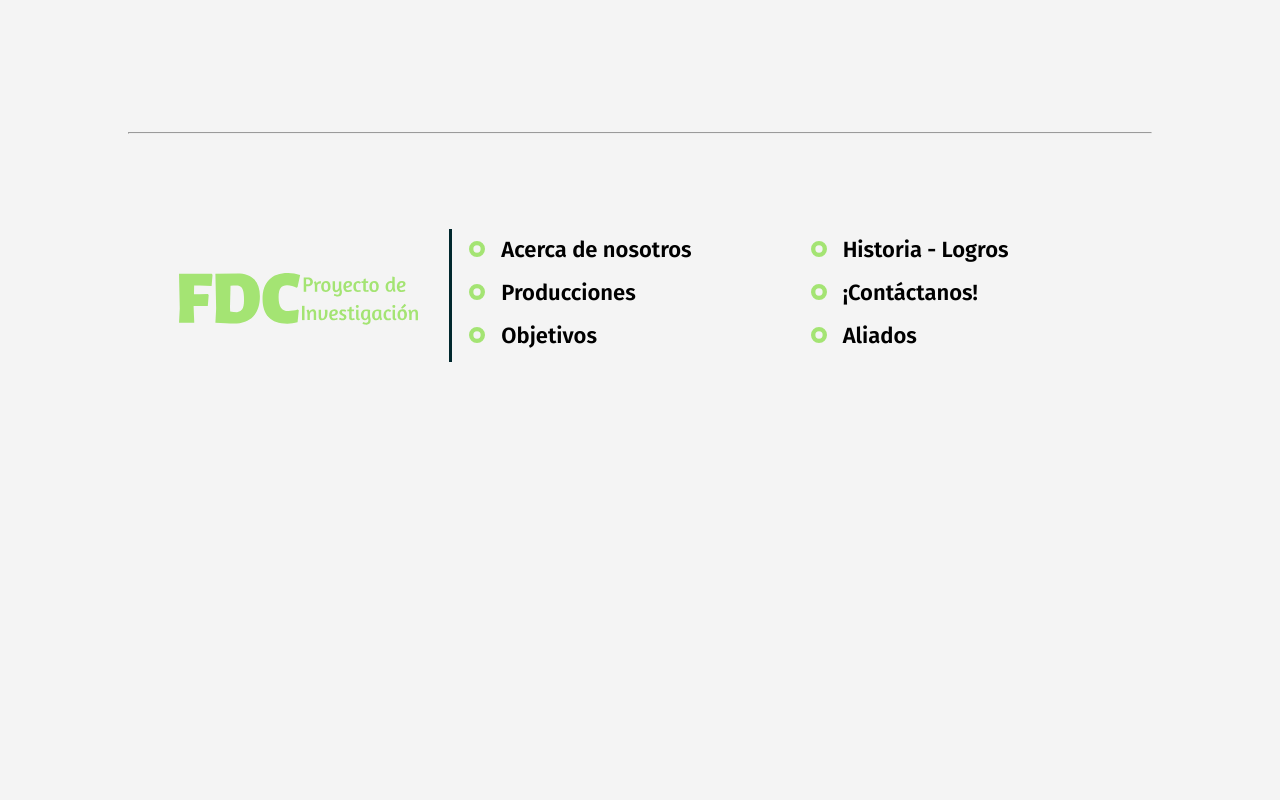
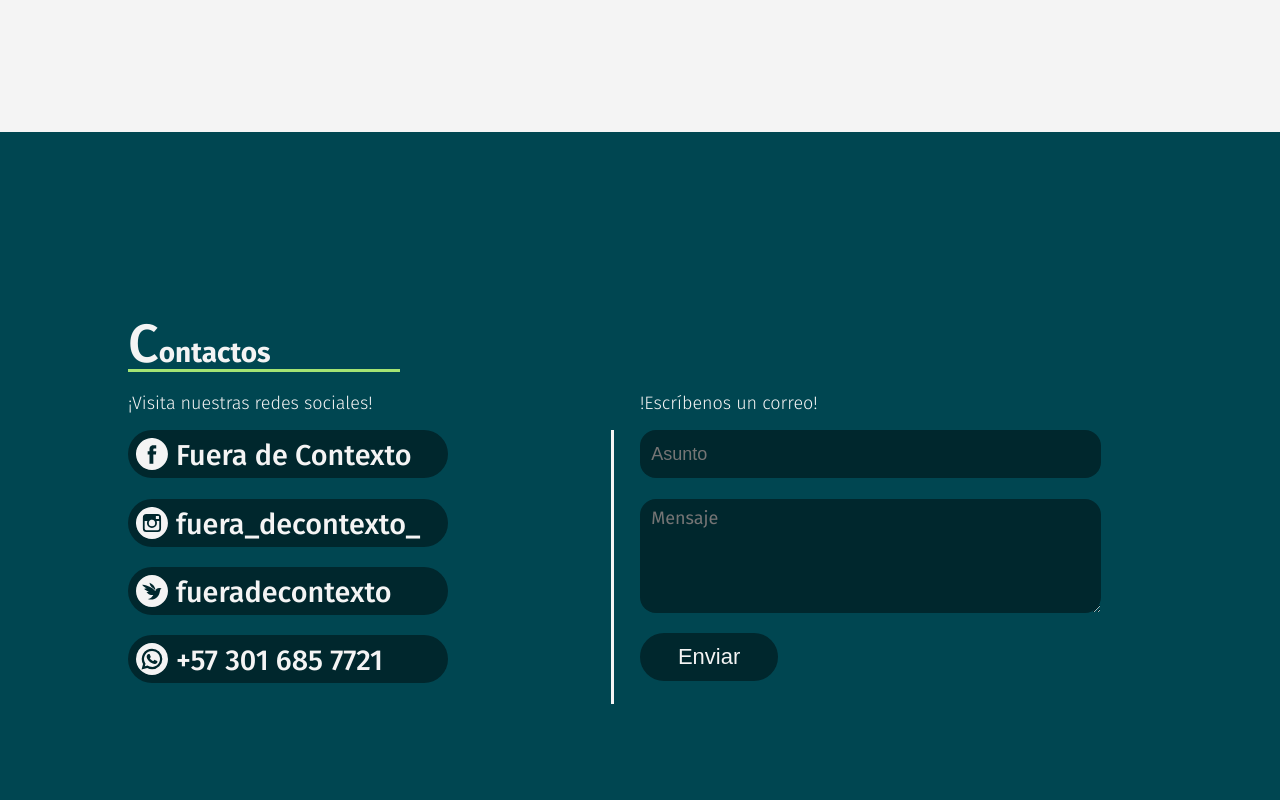
Before and after one commit to JoseGomez14/FDC-Web-Project, a React (Create React App) app: page /gallery in a window 1280 px wide. Shown: the part 620-1420 px from the top of the page. Before the commit the page ends 1088 px from the top, so only its background shows below. Built offline with nearby package versions, Linux system fonts and the light colour scheme; no server answers; the database is empty.

Commit message:
Implements contact section

```diff
--- a/src/components/gallery/Gallery.jsx
+++ b/src/components/gallery/Gallery.jsx
@@ -3,6 +3,7 @@ import { NavLink } from 'react-router-dom';
 import useGetSpecies from '../../hooks/useGetSpecies';
 import ItemGallery from './ItemGallery';
 import Search from './Search';
+import Contact from '../main/Contacts'
 import { Container, ContainerColumn, ContainerGallery } from '../../elements/Containers';
 import { H2 } from '../../elements/Titles';
 import Spinner from '../../elements/Spinner';
@@ -25,7 +26,7 @@ const Gallery = () => {
         }
     }, [empty, species])
 
-    return (
+    return (<>
         <Container style={{ paddingTop: '5rem' }}>
             <ContainerColumn style={{ alignItems: 'start' }}>
                 <H2>Galleria</H2>
@@ -67,6 +68,8 @@ const Gallery = () => {
                 }
             </ContainerColumn>
         </Container>
+        <Contact />
+    </>
     );
 }
 
```
